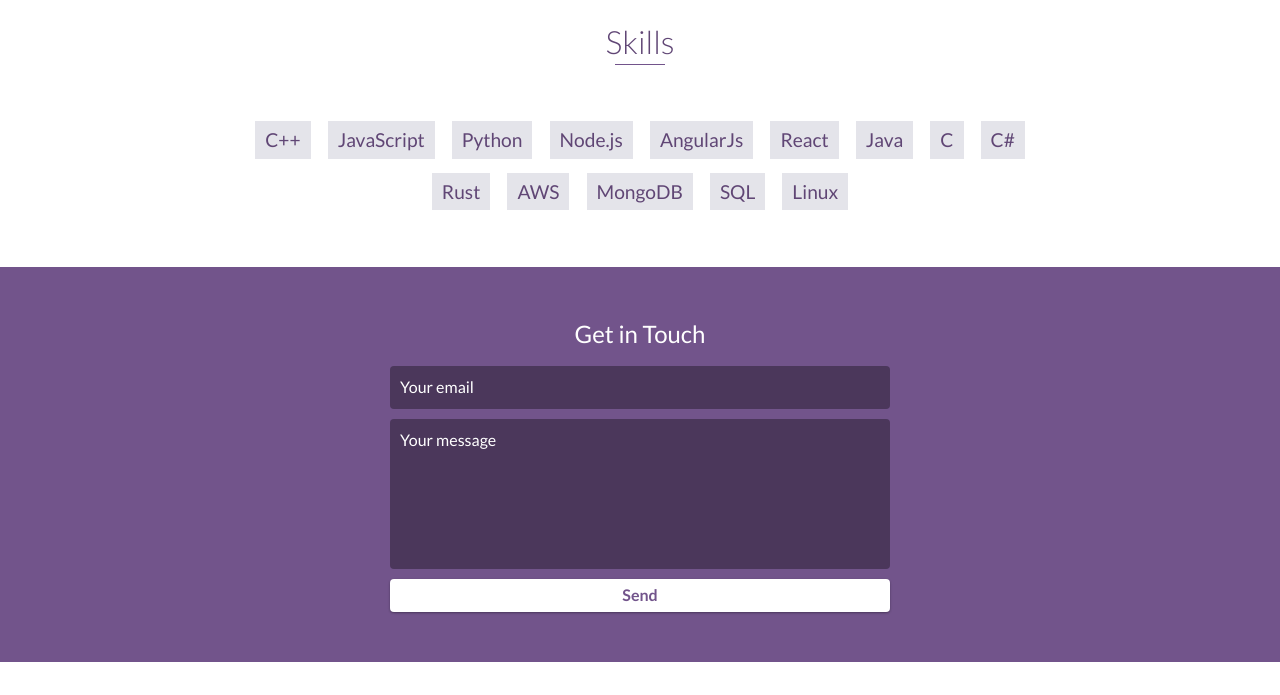
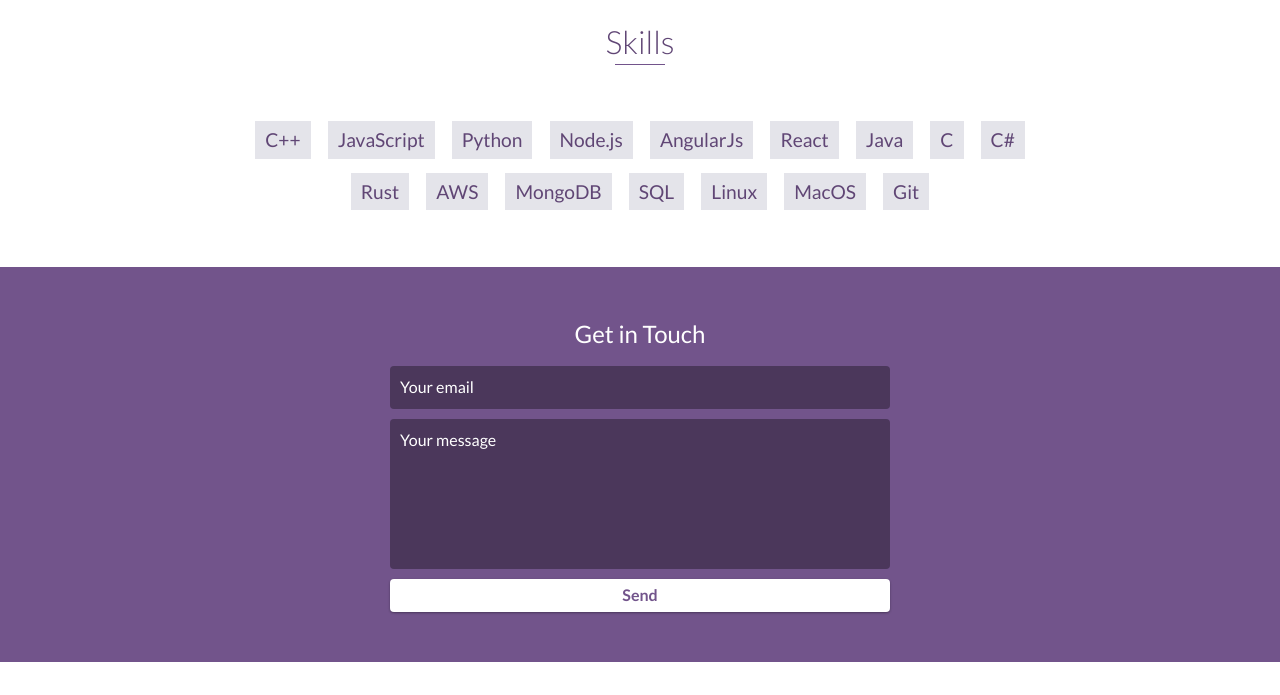
Before and after one commit to ZSteinberger/ZSteinberger.github.io, a website: page index.html in a window 1280 px wide. Shown: the part 2738-3433 px from the top of the page. Drawn offline with nearby package versions, Linux system fonts and the light colour scheme.

Commit message:
added skills

```diff
--- a/index.html
+++ b/index.html
@@ -188,6 +188,8 @@
       <li>MongoDB</li>
       <li>SQL</li>
       <li>Linux</li>
+      <li>MacOS</li>
+      <li>Git</li>
     </ul>
   </div>
   <!-- End #skills -->
```
